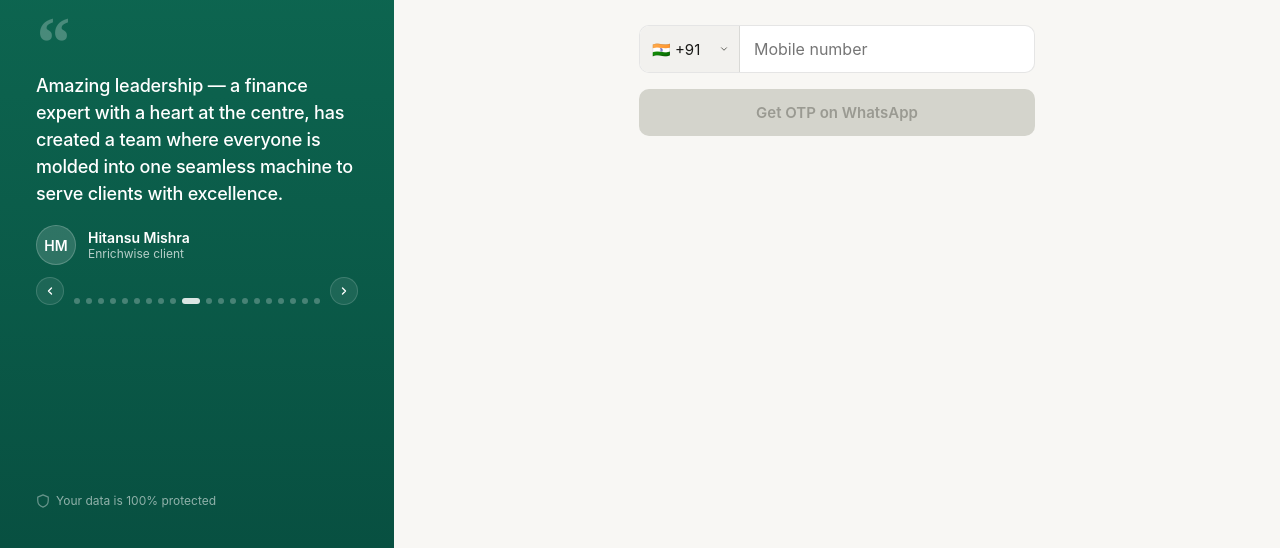
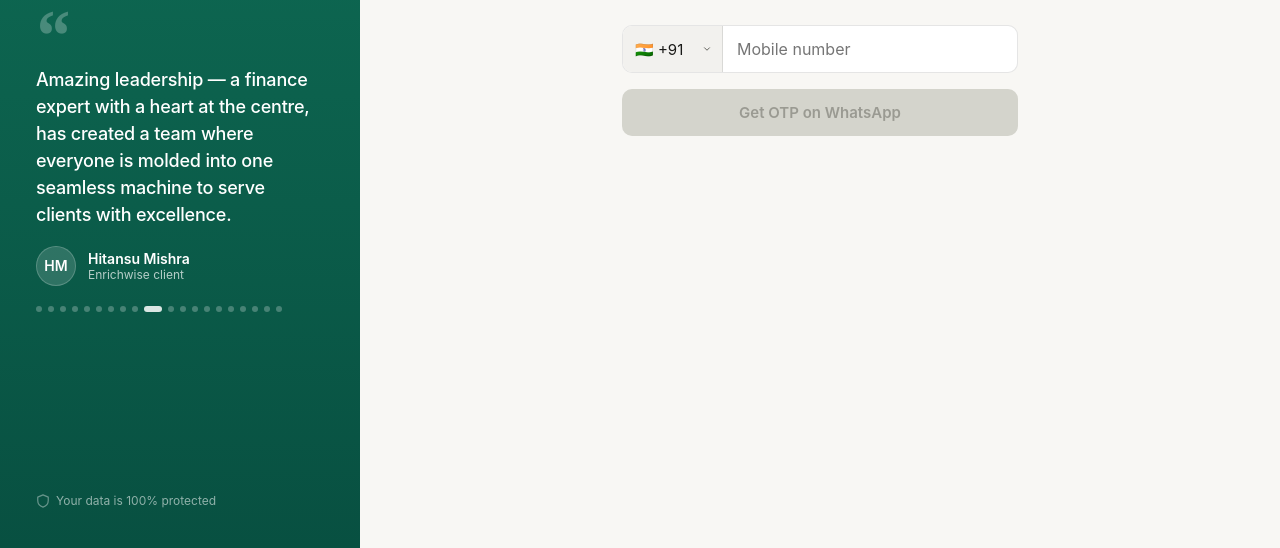
Before and after one commit to enrichwise-tech/enrichwise-booking, a website: page index.html in a window 1280 px wide. Shown: the part 252-800 px from the top of the page. Drawn offline with Linux system fonts and the light colour scheme.

Commit message:
Remove prev/next arrows from testimonial carousel; keep dots + tap/swipe nav

```diff
--- a/index.html
+++ b/index.html
@@ -154,17 +154,6 @@
   width: 18px; border-radius: 3px;
 }
 .side-quote-inner { cursor: pointer; }
-.side-quote-nav {
-  display: flex; gap: 10px; margin-top: 12px; align-items: center;
-}
-.side-quote-arrow {
-  width: 28px; height: 28px; border-radius: 50%;
-  background: rgba(255,255,255,0.08); border: 1px solid rgba(255,255,255,0.15);
-  color: #fff; cursor: pointer; font-family: inherit;
-  display: flex; align-items: center; justify-content: center;
-  transition: background 0.15s;
-}
-.side-quote-arrow:hover { background: rgba(255,255,255,0.18); }
 .side-avatar {
   width: 40px; height: 40px; border-radius: 50%;
   background: rgba(255,255,255,0.15);
@@ -511,15 +500,7 @@
           </div>
         </div>
       </div>
-      <div class="side-quote-nav">
-        <button class="side-quote-arrow" onclick="event.stopPropagation(); prevTestimonial(true)" aria-label="Previous testimonial">
-          <svg width="12" height="12" viewBox="0 0 16 16" fill="none"><path d="M10 12L6 8l4-4" stroke="currentColor" stroke-width="1.8" stroke-linecap="round" stroke-linejoin="round"/></svg>
-        </button>
-        <div class="side-quote-dots" id="sideQuoteDots"></div>
-        <button class="side-quote-arrow" onclick="event.stopPropagation(); nextTestimonial(true)" aria-label="Next testimonial">
-          <svg width="12" height="12" viewBox="0 0 16 16" fill="none"><path d="M6 12l4-4-4-4" stroke="currentColor" stroke-width="1.8" stroke-linecap="round" stroke-linejoin="round"/></svg>
-        </button>
-      </div>
+      <div class="side-quote-dots" id="sideQuoteDots"></div>
     </div>
     <div class="side-footer">
       <svg width="14" height="14" viewBox="0 0 16 16" fill="none"><path d="M8 1L2 3.5v4c0 3.5 2.5 6.5 6 7.5 3.5-1 6-4 6-7.5v-4L8 1z" stroke="currentColor" stroke-width="1.4" stroke-linejoin="round"/></svg>
```
